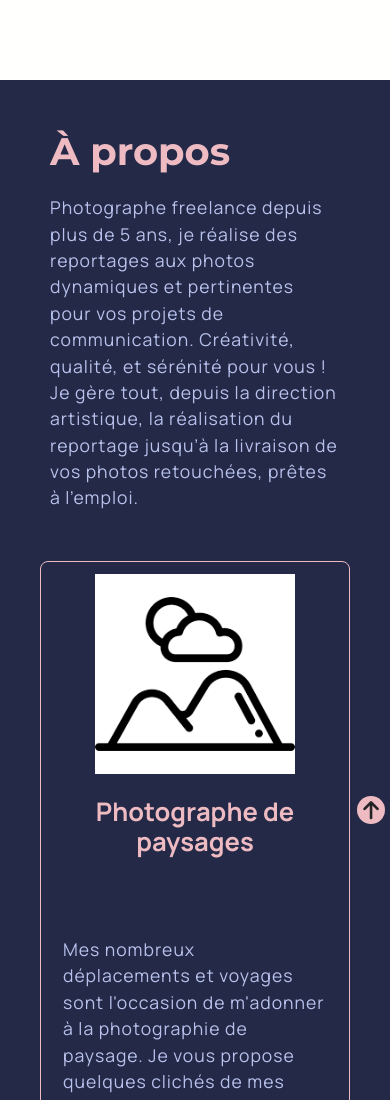
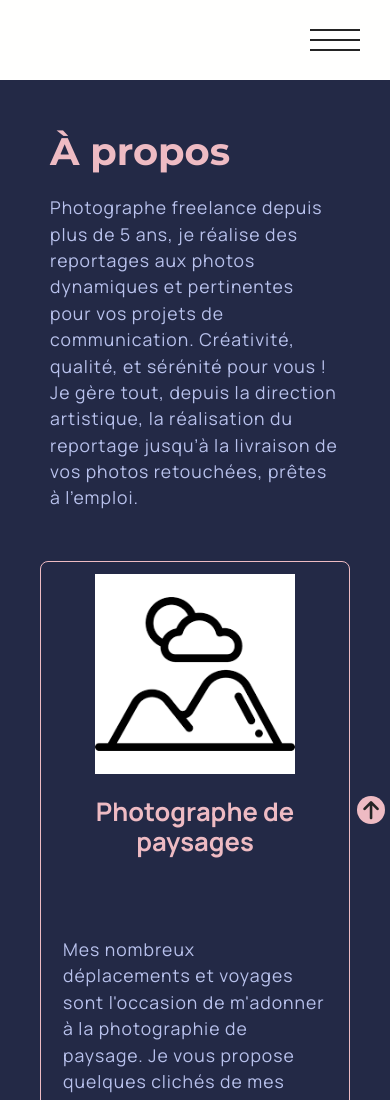
Before and after one commit to aperbet56/robbie_lens_photograph, a plain HTML site: page about.html in a window 390 px wide. Shown: the top 1100 px of the page. Drawn offline with Linux system fonts and the light colour scheme.

Commit message:
Ajout du bouton ayant la classe nav__toggler

```diff
--- a/about.html
+++ b/about.html
@@ -32,6 +32,15 @@
           <a href="faq.html" class="nav__link">FAQ</a>
         </div>
       </nav>
+      <button
+        type="sumbit"
+        aria-label="toggle curtain navigation"
+        class="nav__toggler"
+      >
+        <span class="line l1"></span>
+        <span class="line l2"></span>
+        <span class="line l3"></span>
+      </button>
     </header>
     <main class="main__content">
       <section class="about__container">
```
Also changed, not shown: faq.html (+9 -0 lines), portfolio.html (+9 -0 lines).
